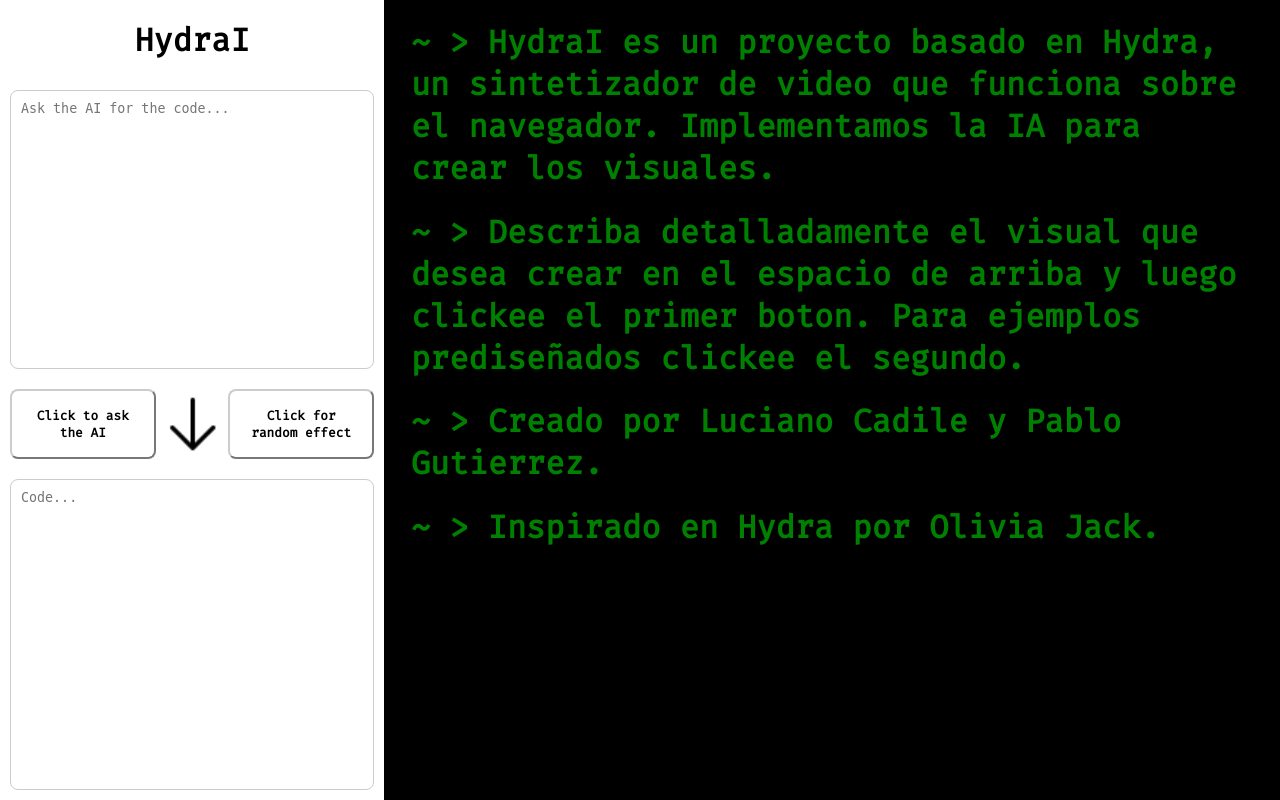
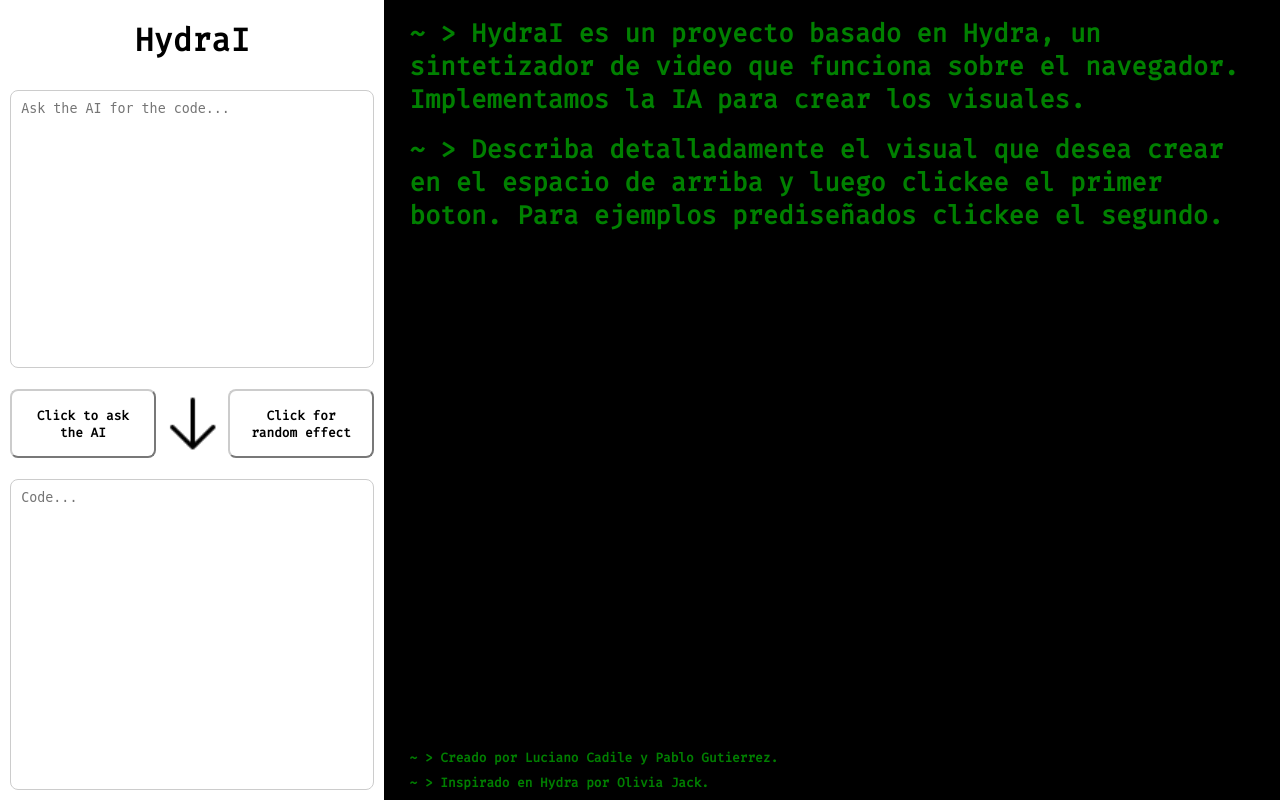
Before and after one commit to pimpolin-productions/HydraI, a Django app: page / in a window 1280 px wide. Run offline with Django 4.2, Linux system fonts and the light colour scheme.

Commit message:
Final update, everything fixed, i think...

```diff
--- a/myapp/static/css/style.css
+++ b/myapp/static/css/style.css
@@ -9,7 +9,7 @@
   width: 100vw;
   display: flex;
   flex-direction: row;
-  overflow: hidden;
+  background-color: black;
 }
 
 #left-section {
@@ -53,7 +53,7 @@
   display: flex;
   height: 80%;
   background-color: white;
-  padding: 10px;
+  padding: 0.8vw;
 }
 #section2 {
   display: flex;
@@ -61,7 +61,7 @@
   justify-content: space-between;
   height: 20%;
   background-color: white;
-  padding: 10px;
+  padding: 0.8vw;
 }
 .run-button {
   font-size: 1vw;
@@ -77,19 +77,54 @@
 #section3 {
   height: 40%;
   background-color: white;
-  padding: 10px;
+  padding: 0.8vw;
 }
 #right-section {
+  display: flex;
+  flex-direction: column;
+  justify-content: space-between;
   width: 70%;
   background-color: black;
   color: green;
   font-family: 'Fira Code', monospace;
 }
-.padding {
-  padding-left: 3%;
-  padding-right: 3%;
+#help-instructions {
+  padding: 0px 2vw;
+  font-size: 1vw;
+}
+#help-credits {
+  padding: 0px 2vw;
+  font-size: 0.5vw;
 }
 #hydra-canvas {
   height: 100%;
   width: 100%;
 }
+@media (max-width: 700px) {
+  body {
+    flex-direction: column;
+  }
+  #left-section {
+    height: 40%;
+    width: 100%;
+  }
+  #right-section {
+    height: 60%;
+    width: 100%;
+  }
+  #help-instructions {
+    font-size: 1.8vw;
+  }
+  #help-credits {
+    font-size: 1vw;
+  }
+}
+/* Hide the scrollbar track and buttons */
+::-webkit-scrollbar {
+    width: 0; /* Adjust the width as needed */
+}
+
+/* Hide the scrollbar thumb */
+::-webkit-scrollbar-thumb {
+    background: transparent;
+}
--- a/myapp/static/js/main.js
+++ b/myapp/static/js/main.js
@@ -5,28 +5,12 @@
 const aiForm = document.getElementById("ai-form");
 const aiButton = document.getElementById("ai-button");
 const randomButton = document.getElementById("randomize-button");
-let data = window.data;
-let response = data.response;
 
 //aiButton.addEventListener('click', function() {
 //  console.log(response.response);
 //  aiForm.submit();
 //});
 
-
-aiForm.addEventListener('submit', function (event) {
-  console.log(response);
-  event.preventDefault();
-  while (true) {
-    console.log('x')
-    if (response !== 101) {
-      console.log(response)
-//      loadHydraScript(response);
-      break;
-    }
-  }
-});
-
 randomButton.addEventListener('click', function() {
   importPreset();
 })
--- a/myapp/templates/index.html
+++ b/myapp/templates/index.html
@@ -8,9 +8,6 @@
   <meta name="viewport" content="width=device-width, initial-scale=1.0"i>
   <title>HydraI</title>
   {% load static %}
-  <script>
-    window.data = { response: {{ response|safe}}}
-  </script>
   <link rel="stylesheet" type="text/css" href="{% static 'css/style.css' %}">
   <link rel="icon" type="image/x-icon" href="{% static 'images/favicon.ico'%}">
   <script src="https://unpkg.com/hydra-synth"></script>
@@ -36,16 +33,47 @@
       <textarea id="code-textarea" class="textarea-box" placeholder="Code..."></textarea>
     </div>
   </div>
-
   <div id="right-section">
-    <h1 class="padding">~ > HydraI es un proyecto basado en Hydra, un sintetizador de video que funciona sobre el navegador. Implementamos la IA para crear los visuales.</h1>
-    <h1 class="padding">~ > Describa detalladamente el visual que desea crear en el espacio de arriba y luego clickee el primer boton. Para ejemplos prediseñados clickee el segundo.</h1>
-    <h1 class="padding">~ > Creado por Luciano Cadile y Pablo Gutierrez.</h1>
-    <h1 class="padding">~ > Inspirado en Hydra por Olivia Jack.</h1>
+    <div id="help-instructions">
+      <h1>~ > HydraI es un proyecto basado en Hydra, un sintetizador de video que funciona sobre el navegador. Implementamos la IA para crear los visuales.</h1>
+      <h1>~ > Describa detalladamente el visual que desea crear en el espacio de arriba y luego clickee el primer boton. Para ejemplos prediseñados clickee el segundo.</h1>
+    </div>
+    <div id="help-credits">
+      <h1>~ > Creado por Luciano Cadile y Pablo Gutierrez.</h1>
+      <h1>~ > Inspirado en Hydra por Olivia Jack.</h1>
+    </div>
   </div>
 <script type='module' src="{% static 'js/hydra.js' %}"></script>
 <script type='module' src="{% static 'js/load_preset.js' %}"></script>
 <script type='module' src="{% static 'js/rungif.js' %}"></script>
 <script type='module' src="{% static 'js/main.js' %}"></script>
+<script type='module'>
+  import { loadHydraScript } from "{% static 'js/hydra.js' %}"
+  import { runGif } from "{% static 'js/rungif.js' %}"
+  document.getElementById("ai-form").addEventListener('submit', function (event) {
+    event.preventDefault();
+    let i = 0;
+    function iterate() {
+      if (i < 30) {
+        i++;
+        let data = { response: "{{ response|safe }}" }
+        let response = data.response
+        console.log(response)
+        if (response !== '101' && response !== '202') {
+          runGif();
+          console.log(response);
+          loadHydraScript(response);
+          return;
+        }
+        if (i == 30) {
+          alert("You need to input something!\nBonk!!!");
+          return;
+        }
+        setTimeout(iterate, 20);
+      }
+    }
+    iterate();
+  });
+</script>
 </body>
 </html>
--- a/myapp/views.py
+++ b/myapp/views.py
@@ -31,19 +31,27 @@
 api_key = os.getenv("OPENAI_KEY", None)
 openai.api_key = api_key
 
+first_time = True
+
 def home(request):
     ai_response = None
     response = 101
     if api_key is not None and request.method == 'POST':
         print('form submitted')
         text_input = request.POST.get('text_input')
-        prompt = text_input
+
+        if first_time == False:
+            prompt = text_input
+        else:
+            prompt = f"Give me only hydra code, no comments: {text_input}"
+
         if text_input != '':
             response = openai.Completion.create(
                     engine = 'gpt-3.5-turbo',
                     prompt = prompt,
                     temperature = 1
                     )
+            first_time = False
         else:
             print('empty form')
             response = 202
```
